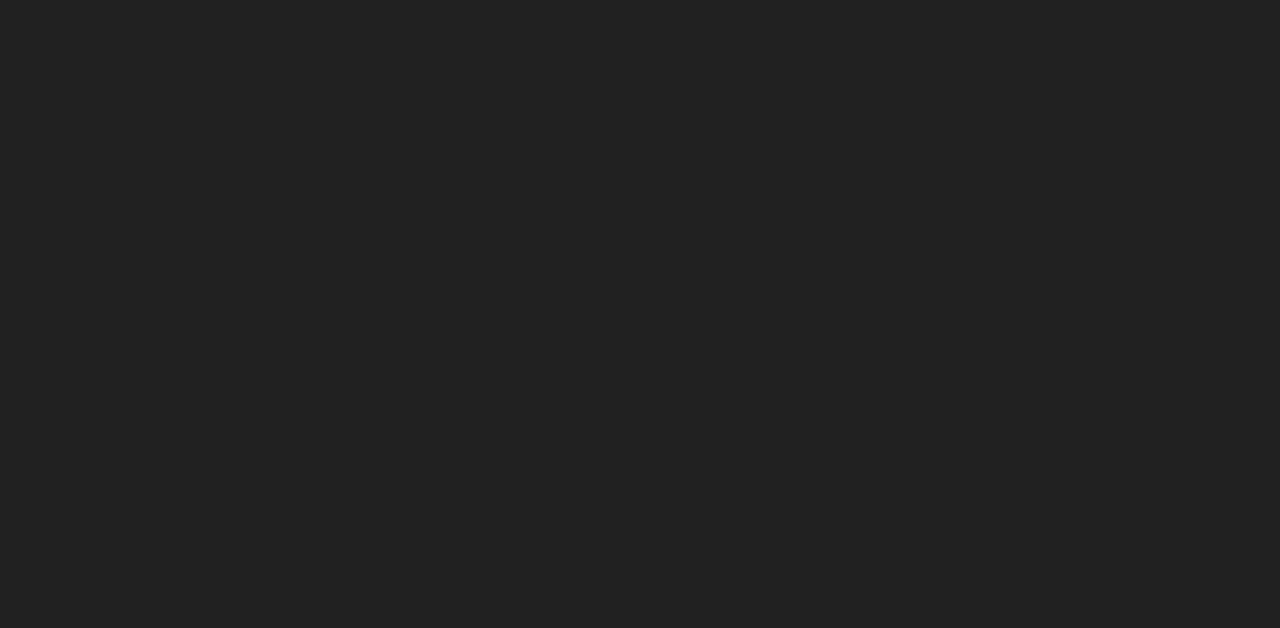
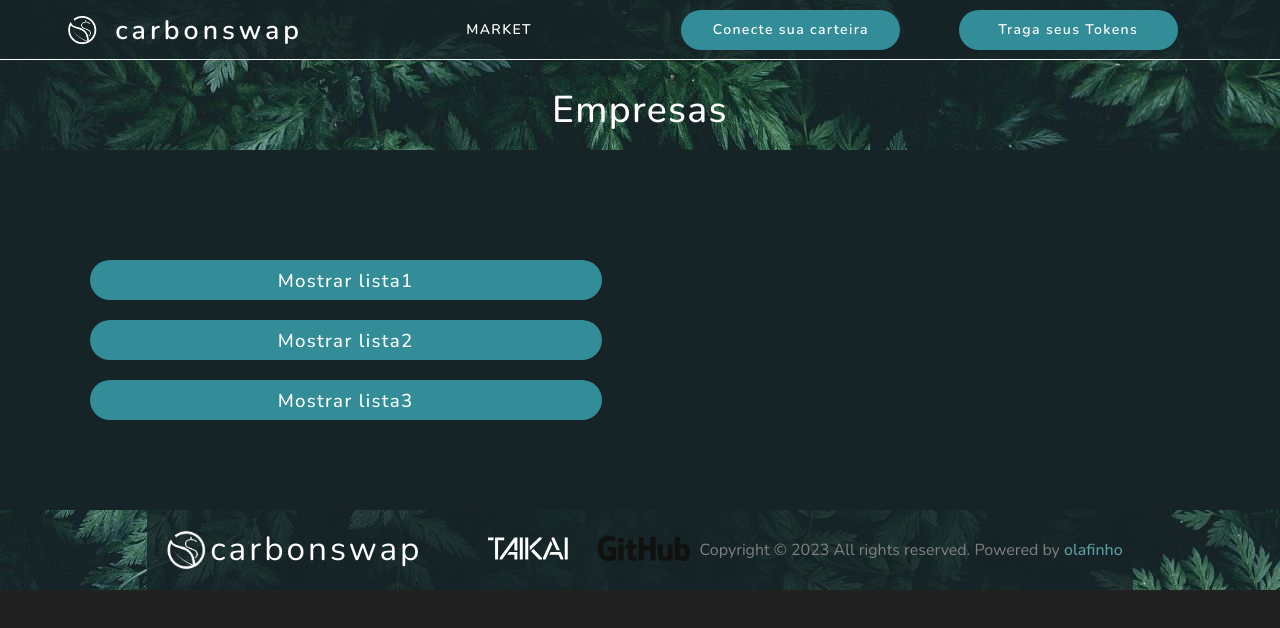
Before and after one commit to luiz-lvj/inteli-hackathon, a React (Create React App) app in the folder carbon-swap-front/: page /company in a window 1280 px wide. Before the commit this address had no page. Shown: the top 628 px of the page. Built offline with nearby package versions, Linux system fonts and the light colour scheme.

Commit message:
companyv1

```diff
--- a/carbon-swap-front/src/App.js
+++ b/carbon-swap-front/src/App.js
@@ -4,6 +4,7 @@ import { BrowserRouter, Routes, Route } from "react-router-dom";
 import Home from "./components/Home";
 import Send from './components/Send';
 import Search from './components/Search';
+import Company from './components/Companys';
 import './App.css'
 import Cbios from './components/Cbios';
 
@@ -17,6 +18,7 @@ function App() {
         <Route path="/send" exact element={<Send/>} />
         <Route path="/market" exact element={<Search/>} />
         <Route path="/cbios" exact element={<Cbios/>} />
+        <Route path="/company" exact element={<Company/>} />
       </Routes>
     </BrowserRouter>
   );
--- a/carbon-swap-front/src/components/Companys.js
+++ b/carbon-swap-front/src/components/Companys.js
@@ -1,21 +1,73 @@
 import React from 'react';
 import styled from 'styled-components';
 import Header from "./Header";
+import { useState } from 'react';
 import bkg from '../images/background_v1.jpeg';
+import Footer from './Footer';
 
 export default function Company() {
 
+    const [expandido1, setExpandido1] = useState(false);
+
+    const handleClick1 = () => {
+        setExpandido1(!expandido1);
+    };
+
+    const [expandido2, setExpandido2] = useState(false);
+
+    const handleClick2 = () => {
+        setExpandido2(!expandido2);
+    };
+
+    const [expandido3, setExpandido3] = useState(false);
+
+    const handleClick3 = () => {
+        setExpandido3(!expandido3);
+    };
+
+    const lista1 = expandido1 ? (
+        <ul>
+            <ListaStyle>Item 1</ListaStyle>
+            <ListaStyle>Item 2</ListaStyle>
+            <ListaStyle>Item 3</ListaStyle>
+        </ul>
+    ) : null;
+
+    const lista2 = expandido2 ? (
+        <ul>
+          <ListaStyle>Item 1</ListaStyle>
+          <ListaStyle>Item 2</ListaStyle>
+          <ListaStyle>Item 3</ListaStyle>
+        </ul>
+      ) : null;
+
+      const lista3 = expandido3 ? (
+        <ul>
+          <ListaStyle>Item 1</ListaStyle>
+          <ListaStyle>Item 2</ListaStyle>
+          <ListaStyle>Item 3</ListaStyle>
+        </ul>
+      ) : null;
+
     return (
         <CompanyStyle>
+            <Header/>
             <TopCompanyStyle>
                 <SiteTitleStyle>Empresas</SiteTitleStyle>
             </TopCompanyStyle>
             <BottomCompanyStyle>
-                <div>
-                    <button onClick={handleClick}>Mostrar lista</button>
-                    {lista}
-                </div>
+                <BottomLStyle>
+                    <ButtonStyle onClick={handleClick1} style={{backgroundColor: expandido1 ? "white" : "#328d98", color: expandido1 ? "black" : "white"}}>Mostrar lista1</ButtonStyle>
+                    <ButtonStyle onClick={handleClick2} style={{backgroundColor: expandido2 ? "white" : "#328d98", color: expandido2 ? "black" : "white"}}>Mostrar lista2</ButtonStyle>
+                    <ButtonStyle onClick={handleClick3} style={{backgroundColor: expandido3 ? "white" : "#328d98", color: expandido3 ? "black" : "white"}}>Mostrar lista3</ButtonStyle>
+                </BottomLStyle>
+                <BottomRStyle>
+                    {lista1}
+                    {lista2}
+                    {lista3}
+                </BottomRStyle>
             </BottomCompanyStyle>
+            <Footer/>
         </CompanyStyle>
     );
 };
@@ -57,20 +109,76 @@ const BottomCompanyStyle = styled.div`
     justify-content: space-between;
     background-color: #162327;
     width: 100%;
-    height: 400px;
+    height: 360px;
     margin-top: 100px;
 `;
 
-const [expandido, setExpandido] = useState(false);
+const BottomLStyle = styled.div`
+   display: flex;
+   justify-content: center;
+   flex-direction: column;
+   margin-left: 7%;
+   width: 40%;
+`;
 
-const handleClick = () => {
-  setExpandido(!expandido);
-};
+const BottomRStyle = styled.div`
+   display: flex;
+   justify-content: center;
+   flex-direction: column;
+   margin-right: 7%;
+   width: 40%;
+`;
 
-const lista = expandido ? (
-  <ul>
-    <li>Item 1</li>
-    <li>Item 2</li>
-    <li>Item 3</li>
-  </ul>
-) : null;
+const ButtonStyle = styled.button`
+    display: fixed;
+    justify-content: center;
+    align-items: center;
+    width: 100%;
+    height: 40px;
+    background: #328d98;
+    border: 50px;
+    border-radius: 500px;
+    font-size: 14pt;
+    font-weight: 500;
+    line-height: 40px;
+    vertical-align: middle;
+    color: #FFFFFF;
+    letter-spacing: 1pt;
+    margin-top: 20px;
+    :hover {
+        color: #162327;
+        transition: 0.3s;
+        cursor: pointer;
+    }
+    :focus {
+        border: 0px;
+        transition: 0.3s background-color ease-in-out, 0.3s box-shadow ease-in-out, 0.1s padding ease-in-out;
+    }
+`;
+
+const ListaStyle = styled.div`
+    display: flex;
+    justify-content: center;
+    align-items: center;
+    width: 100%;
+    height: 40px;
+    background: #328d98;
+    border: 50px;
+    border-radius: 500px;
+    font-size: 14pt;
+    font-weight: 500;
+    line-height: 10px;
+    vertical-align: middle;
+    color: #FFFFFF;
+    letter-spacing: 1pt;
+    margin-top: 20px;
+    :hover {
+        color: #162327;
+        transition: 0.3s;
+        cursor: pointer;
+    }
+    :focus {
+        border: 0px;
+        transition: 0.3s background-color ease-in-out, 0.3s box-shadow ease-in-out, 0.1s padding ease-in-out;
+    }
+`;
--- a/carbon-swap-front/src/components/Home.js
+++ b/carbon-swap-front/src/components/Home.js
@@ -24,7 +24,7 @@ export default function Home() {
           <div className="CardStyle">
             <div className="TextCardStyle">Empresa</div>
             <div className="TextBoxStyle">Aqui você vai fazer pipipi popopo</div>
-            <button className="OvalButton" onClick={() => history("/send")}>
+            <button className="OvalButton" onClick={() => history("/company")}>
               Pipipi popopo
             </button>
           </div>
```
